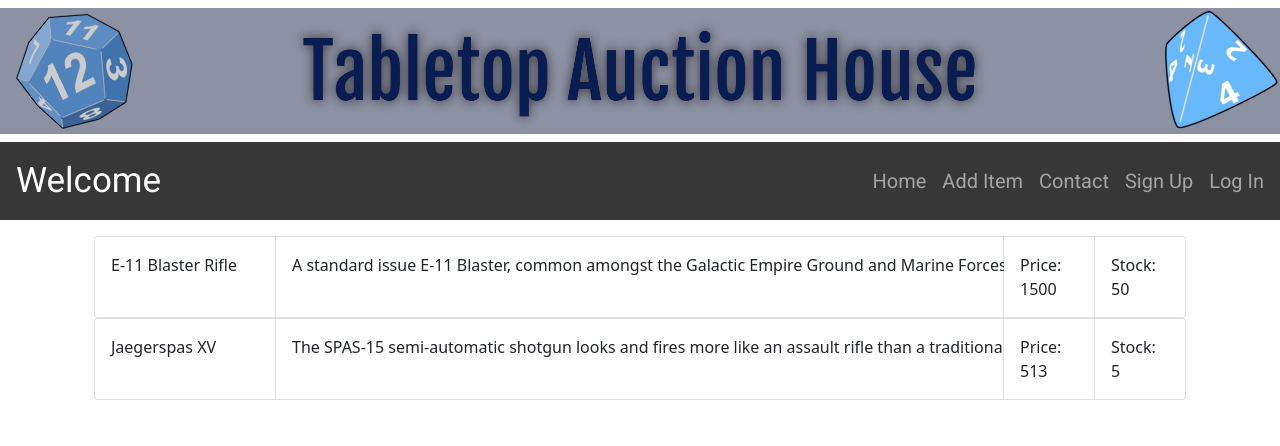
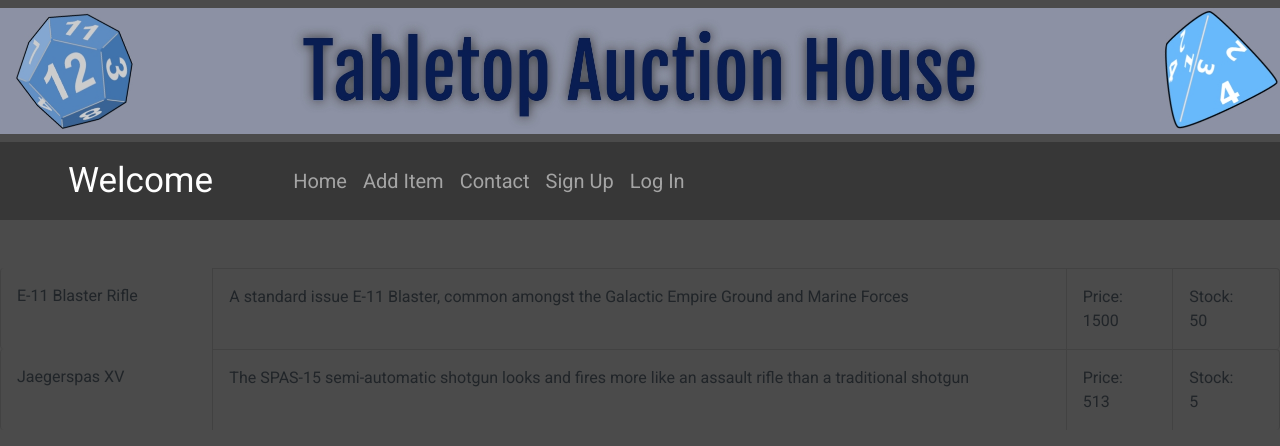
Before and after one commit to smakela13/tabletop-auction-house-react-edition, a React (Create React App) app in the folder client/: page / in a window 1280 px wide. Shown: the top 446 px of the page. Built offline with nearby package versions, Linux system fonts and the light colour scheme.

Commit message:
Added more CSS to App.css - Adjusted CSS in Navbar - Made Container into Table in store.js

```diff
--- a/client/src/App.css
+++ b/client/src/App.css
@@ -37,7 +37,21 @@
   }
 }
 
-.container {
-    width: 100%;
-    white-space: nowrap;
+.impDiv{
+  display: flex;
+  flex-direction: column;
+  background: #4b4b4b;
+  height: 100vh;
+  font-family: 'Roboto', Verdana, Tahoma, sans-serif;
+  color: #fff;
 }
+
+.header {
+  padding: 20px;
+  background-color: var(--raisinBlack);
+  background-image: linear-gradient(315deg, #494949 10%, var(--raisinBlack) 54%);
+  margin-bottom: 1em;
+  display: flex;
+  justify-content: space-between;
+  flex-wrap: wrap;
+}
--- a/client/src/App.js
+++ b/client/src/App.js
@@ -44,12 +44,11 @@ export default function App() {
         <div className="impDiv">
           {/* <Header /> */}
             <Navigation />
-          <div className="container">
             <Route exact path="/" component={Product}>
               <Store />
             </Route>
             <Route exact path="/addItem">
-              <AddItem />
+              {/* <AddItem /> */}
             </Route>
             <Route exact path="/contact">
               <Contact />
@@ -62,7 +61,6 @@ export default function App() {
             </Route>
           </div>
           {/* <Footer /> */}
-        </div>
       </Router>
     </ApolloProvider>
   );
--- a/client/src/components/Navbar.js
+++ b/client/src/components/Navbar.js
@@ -18,17 +18,17 @@ const Navigation = () => {
 					sticky='top'
 					expand='sm'
 					variant='dark'
-					className='header mb-3'
+					className='header mb-5'
 					style={{ backgroundColor: '#373737' }}>
 					<Navbar.Brand
-						className='header-nav px-3'
+						className='header-nav px-5'
 						style={{ fontSize: '35px', fontFamily: 'Roboto' }}>
 						Welcome
 					</Navbar.Brand>
 					<Navbar.Toggle aria-controls='responsive-navbar-nav' />
 					<Navbar.Collapse id='responsive-navbar-nav'>
 						<Nav
-							className='ms-auto px-2'
+							className='ms-auto px-2 w-100'
 							style={{ fontSize: '20px', fontFamily: 'Roboto' }}>
 							<Nav.Link href='/'>Home</Nav.Link>
 							<Nav.Link href='/addItem'>Add Item</Nav.Link>
@@ -44,7 +44,11 @@ const Navigation = () => {
 	if (Auth.loggedIn()) {
 		return (
 			<>
-				<Image src='TabletopAuctionHouseNew.jpg' style={{objectFit: 'cover'}} fluid />
+				<Image
+					src='TabletopAuctionHouseNew.jpg'
+					style={{ objectFit: 'cover' }}
+					fluid
+				/>
 				<Navbar
 					collapseOnSelect
 					sticky='top'
@@ -62,7 +66,11 @@ const Navigation = () => {
 					<Navbar.Collapse id='responsive-navbar-nav'>
 						<Nav
 							className='ms-auto px-2'
-							style={{ fontSize: '20px', fontFamily: 'Roboto', color: 'white' }}>
+							style={{
+								fontSize: '20px',
+								fontFamily: 'Roboto',
+								color: 'white',
+							}}>
 							<Nav.Link href='/'>Home</Nav.Link>
 							<Nav.Link href='/addItem'>Add Item</Nav.Link>
 							<Nav.Link href='/contact'>Contact</Nav.Link>
--- a/client/src/pages/store.js
+++ b/client/src/pages/store.js
@@ -1,6 +1,6 @@
 import Product from '../components/Product';
 import React from 'react';
-import { Container, ListGroup } from 'react-bootstrap';
+import { Table, ListGroup } from 'react-bootstrap';
 
 const products = [
     {
@@ -31,11 +31,11 @@ const renderProducts = () => {
 const Store = () => {
     return (
         <>
-        <Container>
+        <Table striped bordered hover responsive>
             <ListGroup id='product' onClick={(target) => document.location.replace(`/${target.nativeEvent.path[0].attributes[0].nodeValue}`)}>
                     {renderProducts()}
             </ListGroup>
-        </Container>
+        </Table>
         </>
     );
 }
```
